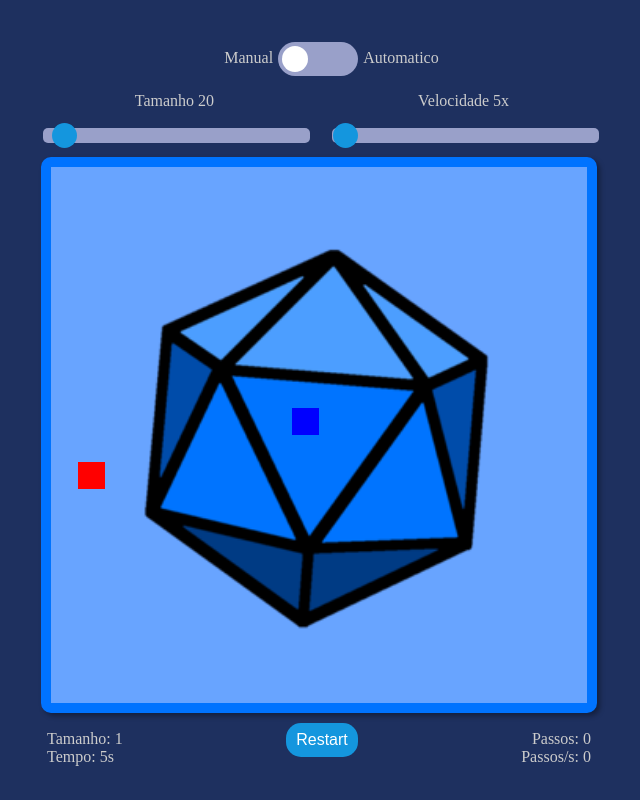
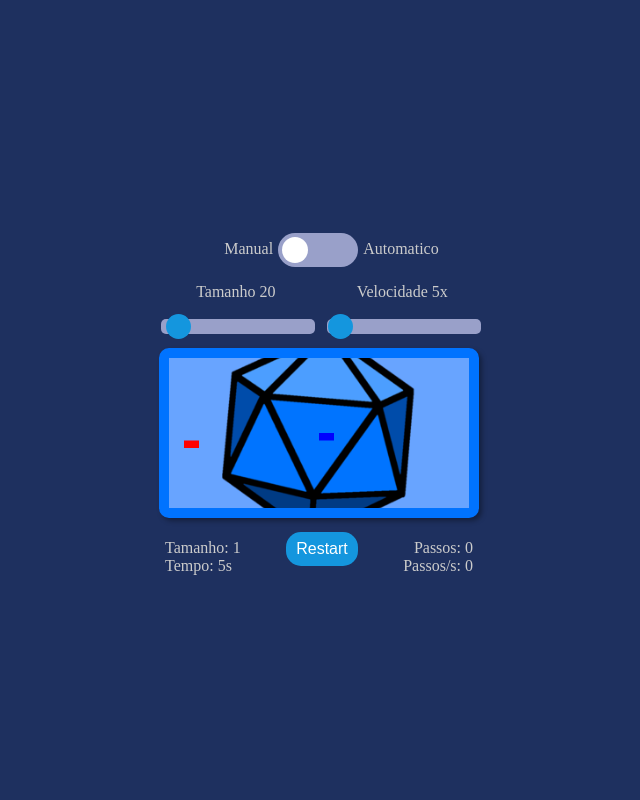
Before and after one commit to CaioPinho9/snake-game, a website with bundled scripts: page index.html in a window 1280 px wide. Shown: the whole page, without its empty margins (321-961 px from the left). Built offline with nearby package versions, Linux system fonts and the light colour scheme.

Commit message:
feat: canvas

```diff
--- a/index.html
+++ b/index.html
@@ -49,7 +49,7 @@
         </div>
       </div>
 
-      <div id="game-board"></div>
+      <canvas id="game-board"></canvas>
 
       <div id="status">
         <div style="text-align: left">
--- a/src/food.ts
+++ b/src/food.ts
@@ -21,13 +21,21 @@ export function updateFood() {
   }
 }
 
-export function drawFood(gameBoard: HTMLElement) {
+export function drawFood(
+  context: CanvasRenderingContext2D,
+  cellHeight: number,
+  cellWidth: number
+) {
   //A comida é desenhada em determinada posição do grid
-  const foodElement = document.createElement("div");
-  foodElement!.style.gridRowStart = food.y.toString();
-  foodElement!.style.gridColumnStart = food.x.toString();
-  foodElement.classList.add("food");
-  gameBoard.appendChild(foodElement);
+  console.log(food);
+
+  context.fillStyle = "red";
+  context.fillRect(
+    food.x * cellWidth,
+    food.y * cellHeight,
+    cellWidth,
+    cellHeight
+  );
 }
 
 function getRandomFoodPosition() {
--- a/src/game.ts
+++ b/src/game.ts
@@ -11,7 +11,9 @@ import { getInputDirection, updateInput } from "./input.js";
 import { drawFood, resetFood, updateFood } from "./food.js";
 import { updateAuto } from "./automatic.js";
 
-const gameBoard = document.getElementById("game-board");
+
+const gameBoard = document.getElementById("game-board")! as HTMLCanvasElement
+const canvasContext = gameBoard.getContext("2d")!;
 const restartButton = document.getElementById("button");
 const automatic = document.getElementById("automatic") as HTMLInputElement;
 
@@ -40,6 +42,9 @@ let lastGridSize = 0;
 let stepsPerSecondList: number[] = [];
 var steps = 0;
 let gridSize: number = Number(sizeSlider.value);
+let cellWidth: number = canvasContext.canvas.width / gridSize;
+let cellHeight: number = canvasContext.canvas.height / gridSize;
+
 let speed: number = Number(speedSlider.value);
 
 resetSnake();
@@ -101,9 +106,11 @@ function update() {
 
 function draw() {
   //A tela é apagada para depois desenhar a cobra e a comida
-  gameBoard!.innerHTML = "";
-  drawFood(gameBoard!);
-  drawSnake(gameBoard!);
+  canvasContext.clearRect(0, 0, canvasContext.canvas.width, canvasContext.canvas.height);
+  console.log(cellHeight, cellWidth);
+
+  drawFood(canvasContext, cellHeight, cellWidth);
+  drawSnake(canvasContext, cellHeight, cellWidth);
 }
 
 function checkDeath() {
@@ -165,6 +172,8 @@ export function getGridSize() {
 
 function updateGridSize() {
   gridSize = Number(sizeSlider.value);
+  cellWidth = canvasContext.canvas.width / gridSize;
+  cellHeight = canvasContext.canvas.height / gridSize;
 
   if (gridSize % 2 != 0) {
     gridSize++;
@@ -174,8 +183,6 @@ function updateGridSize() {
 
   if (gridSize != lastGridSize) {
     lastGridSize = gridSize;
-    gameBoard!.style.gridTemplateRows = `repeat(${gridSize}, 1fr)`;
-    gameBoard!.style.gridTemplateColumns = `repeat(${gridSize}, 1fr)`;
     restart();
   }
 }
@@ -184,7 +191,8 @@ function restart() {
   //Recarregar página ao resetar o jogo
   resetSnake();
   resetFood();
-  gameBoard!.innerHTML = "";
+
+  canvasContext.clearRect(0, 0, canvasContext.canvas.width, canvasContext.canvas.height);
   steps = 0;
   stepsPerSecondList = [];
   lastTime = 0;
@@ -192,3 +200,24 @@ function restart() {
   gameOver = false;
   startTime = Date.now();
 }
+
+function resizeCanvas() {
+  // Get the canvas's CSS size
+  const computedStyle = getComputedStyle(gameBoard);
+  const cssWidth = parseFloat(computedStyle.width);
+  const cssHeight = parseFloat(computedStyle.height);
+
+  // Scale the canvas resolution to match its CSS size
+  const scale = window.devicePixelRatio; // Account for high-DPI screens
+  gameBoard.width = Math.floor(cssWidth * scale);
+  gameBoard.height = Math.floor(cssHeight * scale);
+
+  // Adjust the canvas style to maintain responsiveness
+  gameBoard.style.width = cssWidth + "px";
+  gameBoard.style.height = cssHeight + "px";
+
+  // Adjust the drawing context for the new resolution
+  canvasContext.scale(scale, scale);
+}
+
+window.addEventListener("resize", () => resizeCanvas());
--- a/src/grid.ts
+++ b/src/grid.ts
@@ -4,18 +4,18 @@ import { Vector2f } from "./types/vector2f.js";
 export function randomGridPosition() {
   //Envia uma coordenada aleatória, para realocar a comida
   return {
-    x: Math.floor(Math.random() * getGridSize()) + 1,
-    y: Math.floor(Math.random() * getGridSize()) + 1,
+    x: Math.floor(Math.random() * getGridSize()),
+    y: Math.floor(Math.random() * getGridSize()),
   };
 }
 
 export function outsideGrid(position: Vector2f) {
   //Detecta se uma posição está fora do grid
   return (
-    position.x < 1 ||
-    position.x > getGridSize() ||
-    position.y < 1 ||
-    position.y > getGridSize()
+    position.x < 0 ||
+    position.x > getGridSize() - 1 ||
+    position.y < 0 ||
+    position.y > getGridSize() - 1
   );
 }
 
@@ -24,13 +24,13 @@ export function gridDirection(position: Vector2f) {
   //Permite que a cobra sempre tenha um caminho até a cauda
   var inputDirection = [new Vector2f(0, 0), new Vector2f(0, 0)];
   //Cada fileira e coluna só possuem um sentido horizontal e vertical
-  if (position.y % 2 != 0) {
+  if (position.y % 2 == 0) {
     inputDirection[0].x = 1;
   } else {
     inputDirection[0].x = -1;
   }
 
-  if (position.x % 2 == 0) {
+  if (position.x % 2 != 0) {
     inputDirection[1].y = 1;
   } else {
     inputDirection[1].y = -1;
--- a/src/snake.ts
+++ b/src/snake.ts
@@ -25,32 +25,36 @@ export function updateSnake() {
   newSegments = 0;
 }
 
-export function drawSnake(gameBoard: HTMLElement) {
+export function drawSnake(
+  gameBoard: CanvasRenderingContext2D,
+  cellHeight: number,
+  cellWidth: number
+) {
   //Cada parte da cobra tem uma posição no grid
-    let index = 0;
-    snakeBody.forEach((segment) => {
-  const snakeElement = document.createElement("div");
-    snakeElement.style.gridRowStart = segment.y;
-    snakeElement.style.gridColumnStart = segment.x;
-  snakeElement.classList.add("snake");
+  let index = 0;
+  snakeBody.forEach((segment) => {
+    const colorRGB = color(index);
+    gameBoard.fillStyle = colorRGB;
+    gameBoard.fillRect(
+      segment.x * cellWidth,
+      segment.y * cellHeight,
+      cellWidth,
+      cellHeight
+    );
 
-  //Altera a cor dessa parte
-  color(snakeElement, index);
+    //Altera a cor dessa parte
     index++;
-
-  gameBoard.appendChild(snakeElement);
   }, undefined);
 }
 
-function color(snakeElement: HTMLDivElement, index: number) {
+function color(index: number) {
   //Cores
   var colorB;
   var colorG;
 
   if (snakeBody.length == 1) {
     //Se a cobra tiver apenas uma parte, a cor é fixa
-    snakeElement.style.backgroundColor = "rgb(0,0,255)";
-    return;
+    return "rgb(0,0,255)";
   }
 
   //Calcular porcentagem de acordo com o size
@@ -60,7 +64,7 @@ function color(snakeElement: HTMLDivElement, index: number) {
   colorG = 255 * percent;
   colorB = Math.abs(colorG - 255);
 
-  snakeElement.style.backgroundColor = "rgb(0," + colorG + "," + colorB + ")";
+  return "rgb(0," + colorG + "," + colorB + ")";
 }
 
 export function expandSnake() {
@@ -113,11 +117,17 @@ export function equalPositions(
 
 export function resetSnake() {
   //Reseta a cobra
-  var startPosition = Math.round(getGridSize() / 2);
+  var gridSize = getGridSize();
+  var startPosition =
+    gridSize % 2 === 0
+      ? Math.random() < 0.5
+        ? Math.floor(gridSize / 2)
+        : Math.ceil(gridSize / 2)
+      : Math.round(gridSize / 2);
   snakeBody = new Queue();
   snakeBody.enqueue({ x: startPosition, y: startPosition });
   newSegments = 0;
-  colisionMatrix = Array.from({ length: getGridSize() + 1 }, () =>
+  colisionMatrix = Array.from({ length: getGridSize() }, () =>
     Array.from({ length: getGridSize() + 1 }, () => false)
   );
   colisionMatrix[startPosition][startPosition] = true;
--- a/style.css
+++ b/style.css
@@ -46,11 +46,8 @@ p {
     background-repeat: no-repeat;
     background-size: 75%;
     background-position: center;
-    height: 67vmin;
-    width: 67vmin;
     margin-top: 10px;
     margin-bottom: 0px;
-    display: grid;
     border: 10px solid #0073ff;
     border-radius: 10px;
     box-shadow: 3px 3px 5px rgba(0, 0, 0, 0.35);
```
